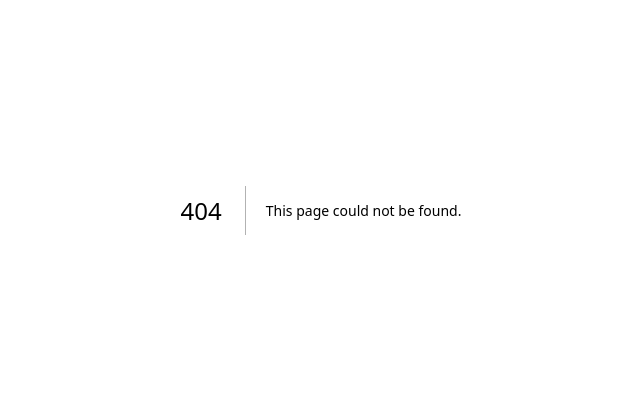
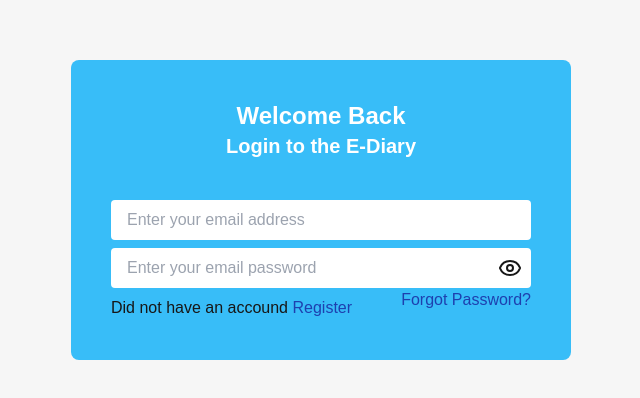
Before and after one commit to dammar093/eDiary, a Next.js app: page /login in a window 1280 px wide. Before the commit this address had no page. Shown: the part 190-588 px from the top of the page, without its empty margins (319-959 px from the left). Built offline with nearby package versions, Linux system fonts and the light colour scheme.

Commit message:
add login page

```diff
--- /dev/null
+++ b/src/app/login/page.tsx
@@ -0,0 +1,65 @@
+"use client";
+import Link from "next/link";
+import React, { useState } from "react";
+import { LuEye, LuEyeOff } from "react-icons/lu";
+
+const Login = () => {
+  const [showPassword, setShowPassword] = useState(false);
+  return (
+    <main className="w-full h-screen bg-[#f6f6f6] flex items-center justify-center">
+      <div className="bg-sky-400 w-full md:w-[500px] p-4 md:p-10 rounded-lg">
+        <h1 className="text-2xl font-semibold text-center capitalize text-[#fff]">
+          Welcome Back
+        </h1>
+        <h2 className="text-xl font-semibold text-center  text-[#fff]">
+          Login to the E-Diary
+        </h2>
+        <form className="mt-10 w-full">
+          <div className="w-full">
+            <input
+              className="w-full px-4 py-2 rounded"
+              type="email"
+              placeholder="Enter your email address"
+            />
+          </div>
+          <div className="w-full mt-2 flex">
+            <input
+              className="w-[90%] px-4 py-2 rounded-tl rounded-bl"
+              type={showPassword ? "text" : "password"}
+              placeholder="Enter your email password"
+            />
+            <button
+              type="button"
+              className="w-[10%]  bg-white rounded-tr rounded-br flex justify-center items-center"
+              onClick={() => setShowPassword((prev) => !prev)}
+            >
+              {showPassword ? (
+                <LuEyeOff className="text-2xl transition-all" />
+              ) : (
+                <LuEye className="text-2xl transition-all" />
+              )}
+            </button>
+          </div>
+          <div>
+            <Link
+              className="float-right text-blue-800"
+              href={"forgot-password"}
+            >
+              Forgot Password?
+            </Link>
+          </div>
+          <div className="mt-2">
+            <p>
+              Did not have an accound{" "}
+              <Link className="text-blue-800" href={"/signup"}>
+                Register
+              </Link>
+            </p>
+          </div>
+        </form>
+      </div>
+    </main>
+  );
+};
+
+export default Login;
```
